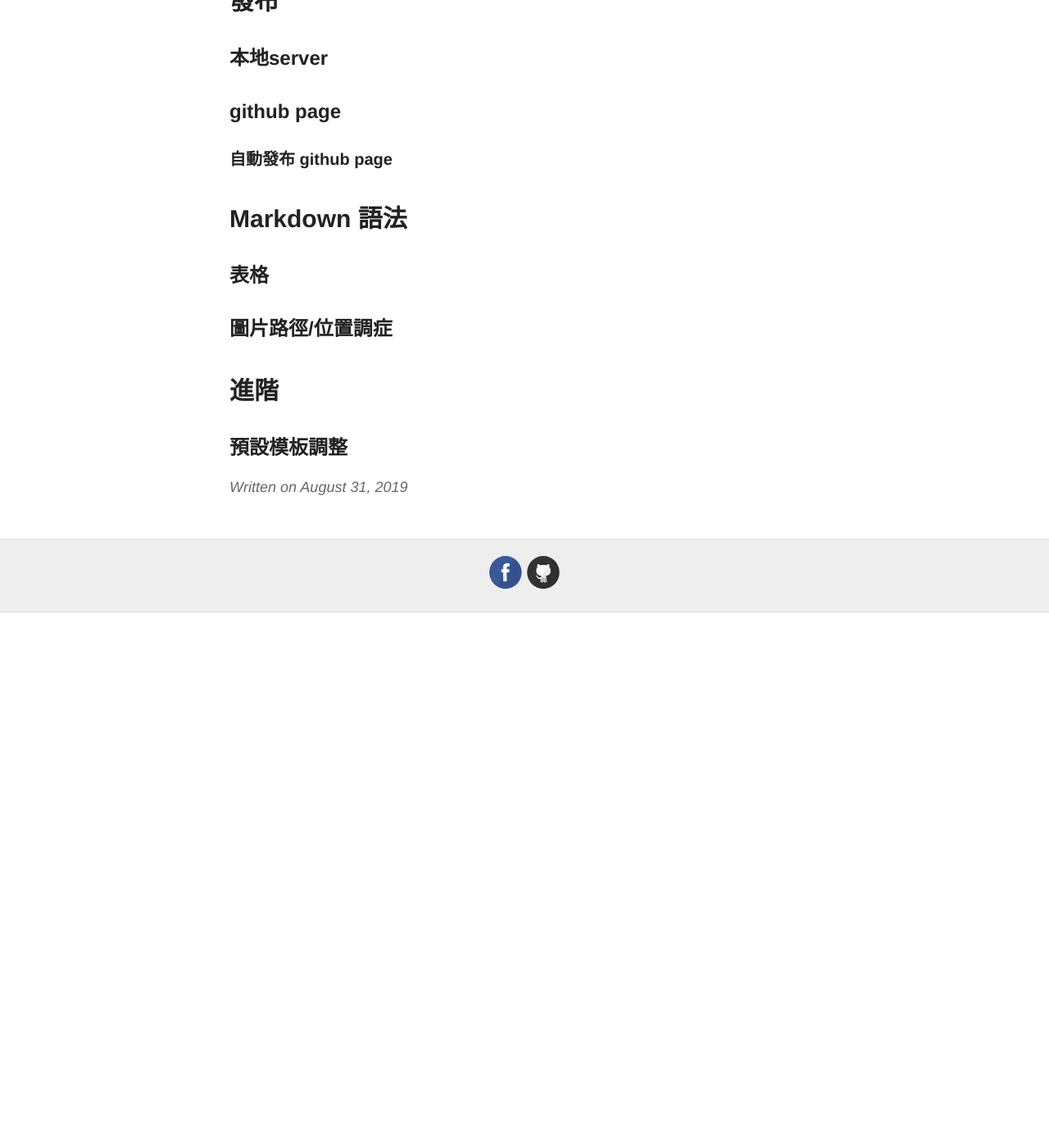
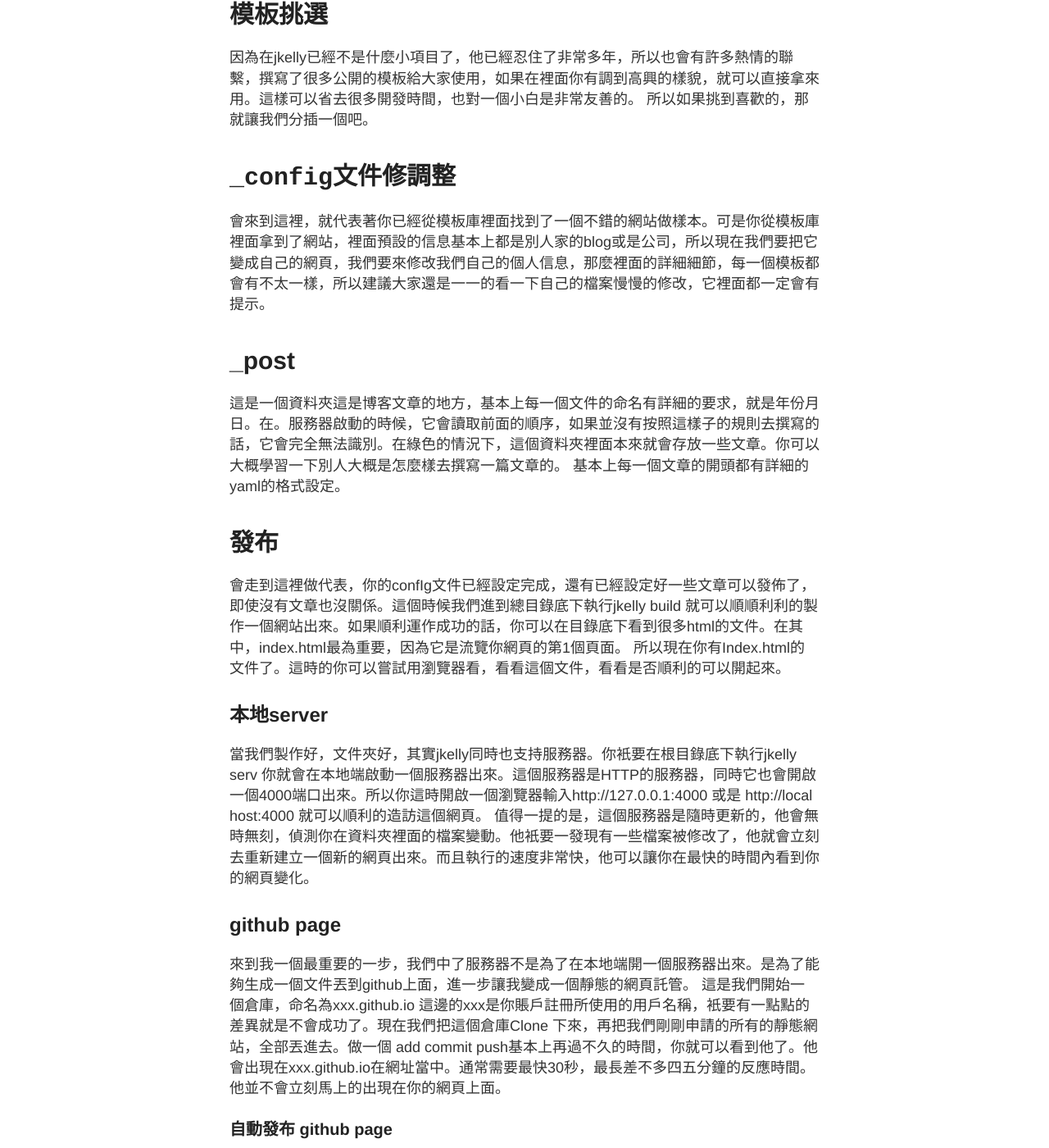
Before and after one commit to awesome-doge/awesome-doge.github.io, a Jekyll site: the page built from _posts/2019-08-31-jekyll搭建githubpage.md, in a window 1280 px wide and 1400 px high, scrolled down 830 px. Shown: the whole window at 82% size. Built offline with Jekyll 4.4.1, drawn with Linux system fonts in a browser that asks for light colours; before the commit the page ends 1577 px from its top, so only the background shows below that; some of the changed text lies outside the part shown.

Commit message:
增加 jekyll的說明

```diff
--- a/_posts/2019-08-31-jekyll搭建githubpage.md
+++ b/_posts/2019-08-31-jekyll搭建githubpage.md
@@ -19,13 +19,34 @@ categories: [Jekyll]
 - [進階](#%e9%80%b2%e9%9a%8e)
   - [預設模板調整](#%e9%a0%90%e8%a8%ad%e6%a8%a1%e6%9d%bf%e8%aa%bf%e6%95%b4)
 
+如果今天想要搭建一個部落格或是個人網站甚至是一個公司產品的網站，卻又懶得去租用一個VPs服務器，這篇文章會是一個不錯的教學。因為其實每一個人的github都可以搭建成一個網站，而每一個倉庫都可以搭建成一些子網站，換言之也可以在這樣子的github page架構下搭建很多很多很多的網站。
 
 # 環境搭建
+在搭建網站之前，我們需要先制定好我們的環境，這樣才可以執行jkelly運作起來我們的部落格或是網站。
+
 # 模板挑選
+因為在jkelly已經不是什麼小項目了，他已經忍住了非常多年，所以也會有許多熱情的聯繫，撰寫了很多公開的模板給大家使用，如果在裡面你有調到高興的樣貌，就可以直接拿來用。這樣可以省去很多開發時間，也對一個小白是非常友善的。
+所以如果挑到喜歡的，那就讓我們分插一個吧。
+
 # `_config`文件修調整
+會來到這裡，就代表著你已經從模板庫裡面找到了一個不錯的網站做樣本。可是你從模板庫裡面拿到了網站，裡面預設的信息基本上都是別人家的blog或是公司，所以現在我們要把它變成自己的網頁，我們要來修改我們自己的個人信息，那麼裡面的詳細細節，每一個模板都會有不太一樣，所以建議大家還是一一的看一下自己的檔案慢慢的修改，它裡面都一定會有提示。
+
+# _post
+這是一個資料夾這是博客文章的地方，基本上每一個文件的命名有詳細的要求，就是年份月日。在。服務器啟動的時候，它會讀取前面的順序，如果並沒有按照這樣子的規則去撰寫的話，它會完全無法識別。在綠色的情況下，這個資料夾裡面本來就會存放一些文章。你可以大概學習一下別人大概是怎麼樣去撰寫一篇文章的。
+基本上每一個文章的開頭都有詳細的yaml的格式設定。
+
 # 發布
+會走到這裡做代表，你的confIg文件已經設定完成，還有已經設定好一些文章可以發佈了，即使沒有文章也沒關係。這個時候我們進到總目錄底下執行jkelly build 就可以順順利利的製作一個網站出來。如果順利運作成功的話，你可以在目錄底下看到很多html的文件。在其中，index.html最為重要，因為它是流覽你網頁的第1個頁面。
+所以現在你有Index.html的文件了。這時的你可以嘗試用瀏覽器看，看看這個文件，看看是否順利的可以開起來。
+
 ## 本地server
+當我們製作好，文件夾好，其實jkelly同時也支持服務器。你衹要在根目錄底下執行jkelly serv 你就會在本地端啟動一個服務器出來。這個服務器是HTTP的服務器，同時它也會開啟一個4000端口出來。所以你這時開啟一個瀏覽器輸入http://127.0.0.1:4000 或是 http://local host:4000 就可以順利的造訪這個網頁。
+值得一提的是，這個服務器是隨時更新的，他會無時無刻，偵測你在資料夾裡面的檔案變動。他衹要一發現有一些檔案被修改了，他就會立刻去重新建立一個新的網頁出來。而且執行的速度非常快，他可以讓你在最快的時間內看到你的網頁變化。
+
 ## github page
+來到我一個最重要的一步，我們中了服務器不是為了在本地端開一個服務器出來。是為了能夠生成一個文件丟到github上面，進一步讓我變成一個靜態的網頁託管。
+這是我們開始一個倉庫，命名為xxx.github.io 這邊的xxx是你賬戶註冊所使用的用戶名稱，衹要有一點點的差異就是不會成功了。現在我們把這個倉庫Clone 下來，再把我們剛剛申請的所有的靜態網站，全部丟進去。做一個 add commit push基本上再過不久的時間，你就可以看到他了。他會出現在xxx.github.io在網址當中。通常需要最快30秒，最長差不多四五分鐘的反應時間。他並不會立刻馬上的出現在你的網頁上面。
+
 ### 自動發布 github page
 # Markdown 語法
 ## 表格
```
